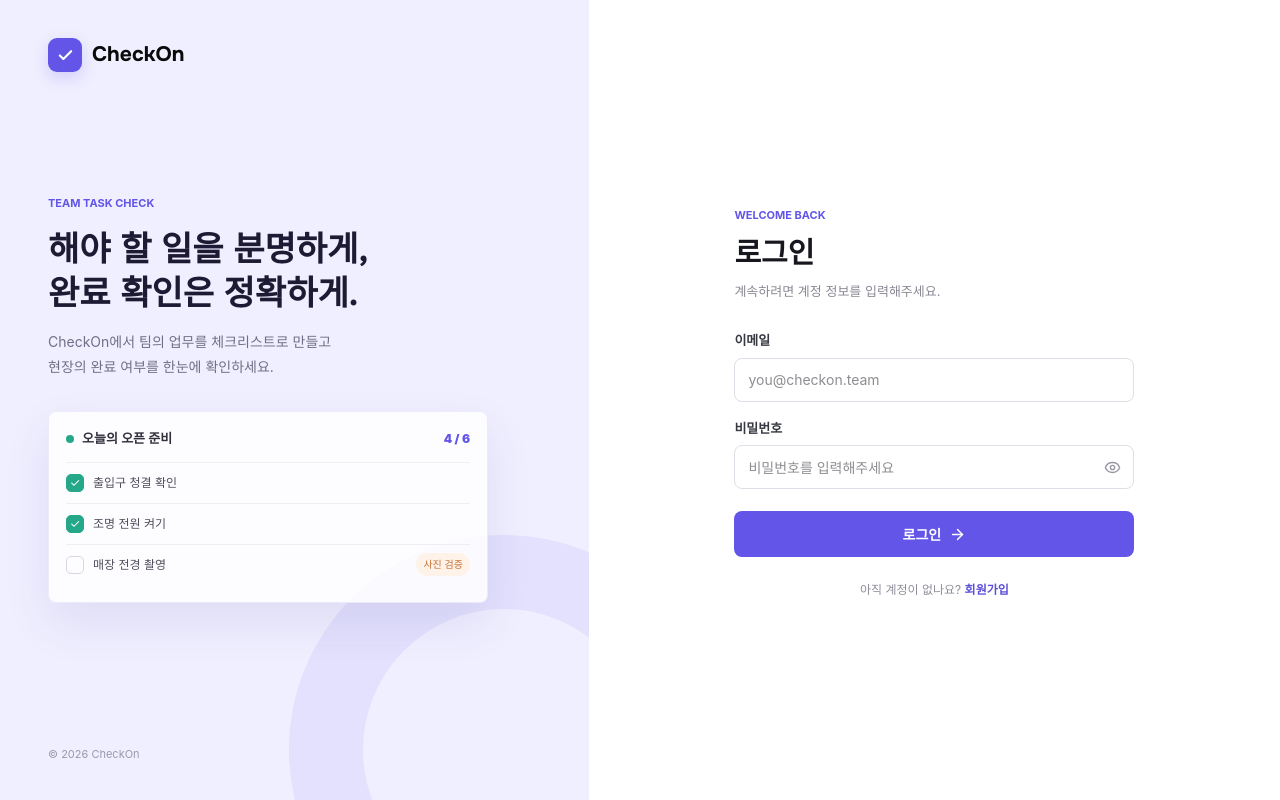
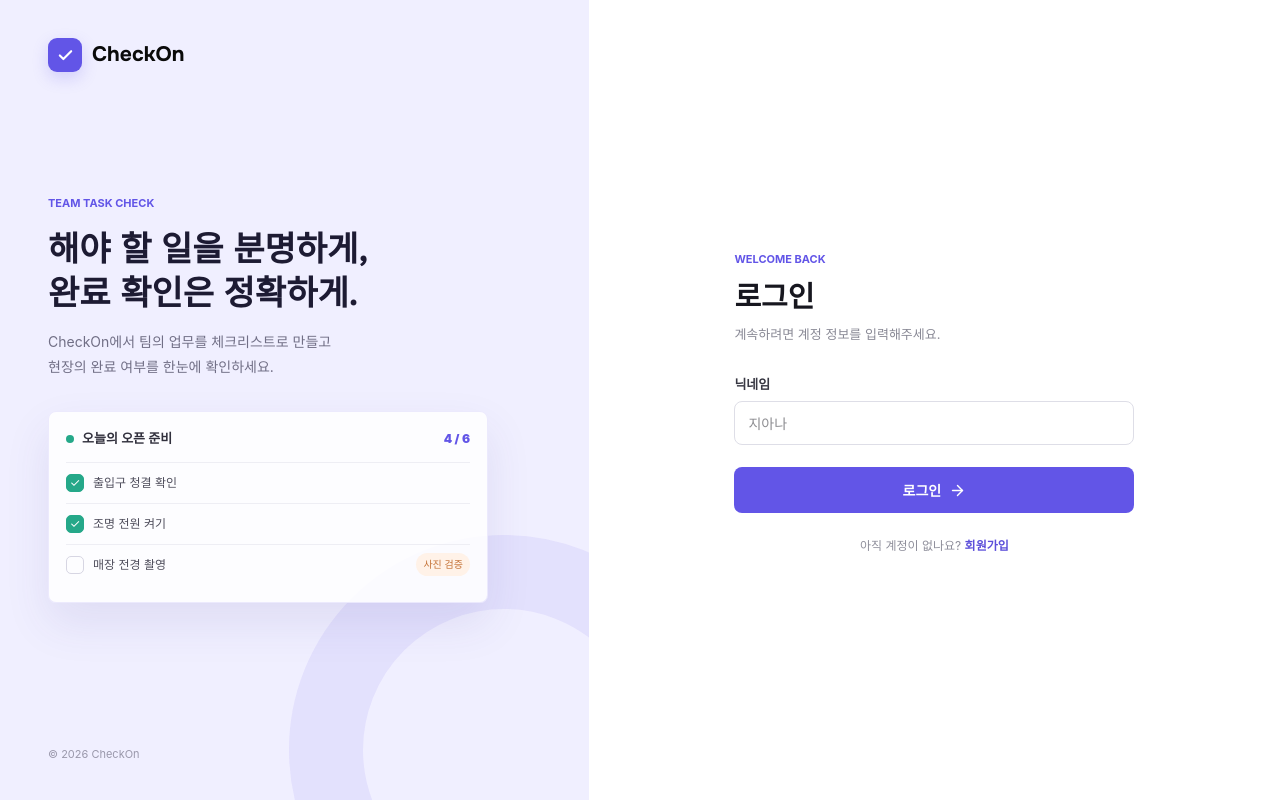
Before and after one commit to KTB4-AI-HACKATHON-11/front, a React (Vite) app: page /login in a window 1280 px wide. Built offline with nearby package versions, Linux system fonts and the light colour scheme.

Commit message:
feat: 로그인 api 연동

```diff
--- a/src/app/api/memberApi.js
+++ b/src/app/api/memberApi.js
@@ -16,3 +16,16 @@ export function signupMember({ nickname, role }) {
     body: { nickname, role },
   });
 }
+
+/**
+ * 로그인
+ * POST /api/v1/members/login
+ * @param {{ nickname: string }} params
+ * @returns {Promise<{ memberId: number, nickname: string, role: string }>}
+ */
+export function loginMember({ nickname }) {
+  return apiRequest("/members/login", {
+    method: "POST",
+    body: { nickname },
+  });
+}
--- a/src/app/pages/login/LoginPage.jsx
+++ b/src/app/pages/login/LoginPage.jsx
@@ -1,14 +1,14 @@
 import { useState } from "react";
-import { ArrowRight, Eye, EyeOff } from "lucide-react";
+import { ArrowRight } from "lucide-react";
 import { Link, useNavigate } from "react-router";
 import BrandMark from "../../components/BrandMark";
 import LoginPreview from "./components/LoginPreview";
 import { ApiError } from "../../api/client";
+import { loginMember } from "../../api/memberApi";
 import "./LoginPage.css";
 
 export default function LoginPage({ onLogin }) {
   const navigate = useNavigate();
-  const [showPassword, setShowPassword] = useState(false);
   const [isSubmitting, setIsSubmitting] = useState(false);
   const [errorMessage, setErrorMessage] = useState("");
 
@@ -18,24 +18,22 @@ export default function LoginPage({ onLogin }) {
     if (isSubmitting) return;
 
     const formData = new FormData(event.currentTarget);
-    const email = (formData.get("email") ?? "").toString().trim();
-    const password = (formData.get("password") ?? "").toString();
+    const nickname = (formData.get("nickname") ?? "").toString().trim();
 
-    if (!email || !password) {
-      setErrorMessage("이메일과 비밀번호를 모두 입력해주세요.");
+    if (!nickname) {
+      setErrorMessage("닉네임을 입력해주세요.");
       return;
     }
 
     setErrorMessage("");
     setIsSubmitting(true);
     try {
-      // TODO: 로그인 API 연동 (백엔드 로그인 엔드포인트 확정 후 memberApi.js에 loginMember 추가하여 교체)
-      // const member = await loginMember({ email, password });
-      const member = { nickname: "민준", email };
+      const member = await loginMember({ nickname });
 
       onLogin({
+        memberId: member.memberId,
         nickname: member.nickname,
-        email: member.email,
+        role: member.role,
       });
       navigate("/groups");
     } catch (error) {
@@ -73,37 +71,17 @@ export default function LoginPage({ onLogin }) {
 
           <form onSubmit={handleLogin}>
             <div className="auth-field">
-              <label className="field-label" htmlFor="login-email">이메일</label>
+              <label className="field-label" htmlFor="login-nickname">닉네임</label>
               <input
                 className="text-input"
-                id="login-email"
-                name="email"
-                type="email"
-                placeholder="you@checkon.team"
-                autoComplete="email"
+                id="login-nickname"
+                name="nickname"
+                placeholder="지아나"
+                autoComplete="username"
+                maxLength={30}
                 required
                 disabled={isSubmitting}
               />
-            </div>
-            <div className="auth-field">
-              <div className="auth-field__label-row">
-                <label className="field-label" htmlFor="login-password">비밀번호</label>
-              </div>
-              <div className="password-input">
-                <input
-                  className="text-input"
-                  id="login-password"
-                  name="password"
-                  type={showPassword ? "text" : "password"}
-                  placeholder="비밀번호를 입력해주세요"
-                  autoComplete="current-password"
-                  required
-                  disabled={isSubmitting}
-                />
-                <button type="button" title="비밀번호 표시" onClick={() => setShowPassword((current) => !current)}>
-                  {showPassword ? <EyeOff size={17} /> : <Eye size={17} />}
-                </button>
-              </div>
             </div>
 
             {errorMessage && (
```
